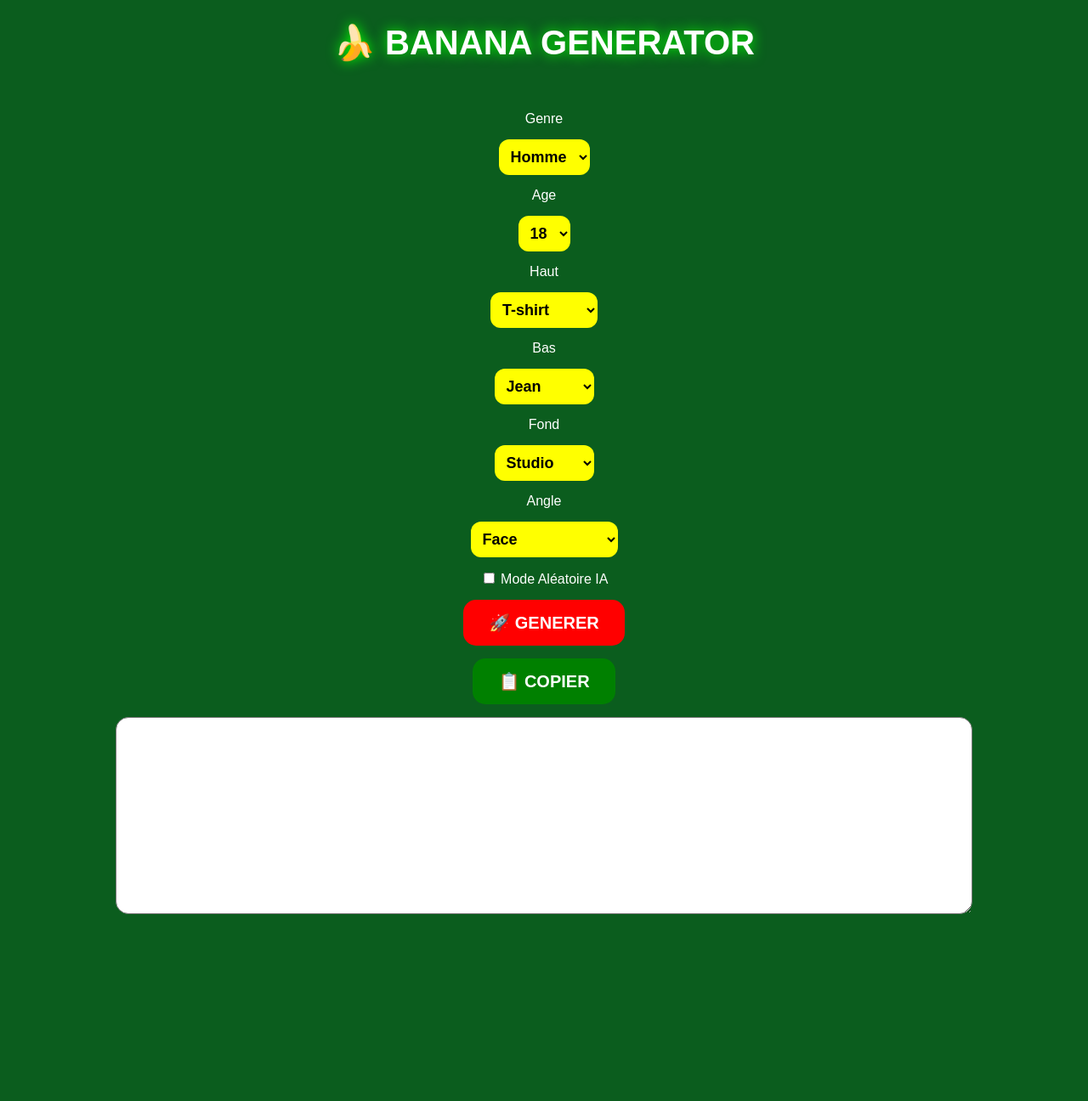
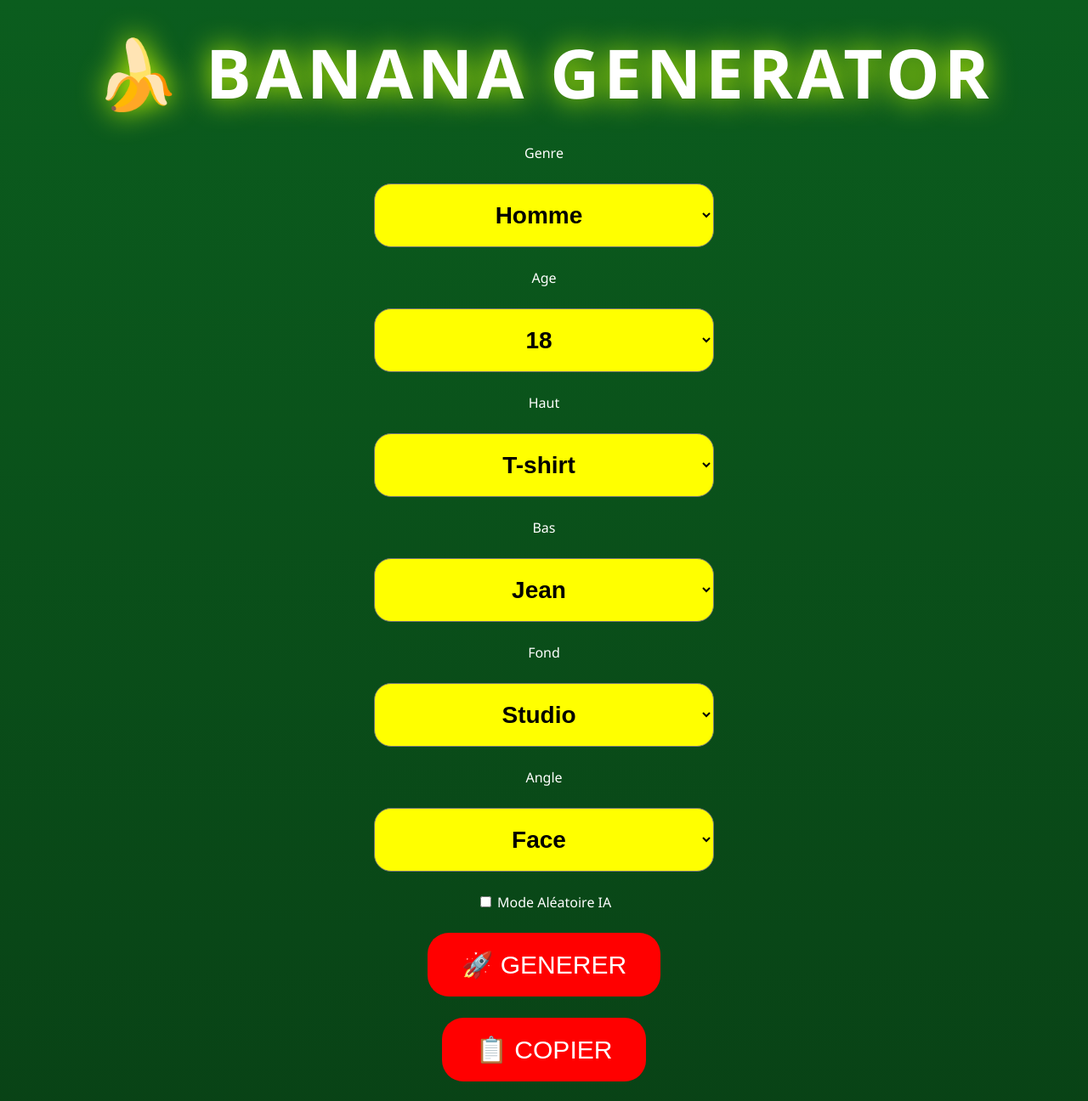
Before and after one commit to L3ryx/Max-V2-IA, a plain HTML site: page index.html in a window 1280 px wide. Shown: the top 1296 px of the page at 85% size. Before the commit the page ends 1106 px from the top, so only its background shows below. Drawn offline with Linux system fonts and the light colour scheme.

Commit message:
Update style.css

```diff
--- a/style.css
+++ b/style.css
@@ -1,61 +1,74 @@
 body{
 margin:0;
-font-family:Arial;
-background:#0b5d1e;
+background:linear-gradient(180deg,#0b5d1e,#083d14);
 color:white;
-text-align:center;
+font-family:'Segoe UI', sans-serif;
+cursor:url("https://cdn-icons-png.flaticon.com/512/590/590685.png"), auto;
+overflow:hidden;
 }
 
+/* ===== TITRE ===== */
+
 h1{
-font-size:40px;
-text-shadow:0 0 15px lime;
+font-size:80px;
+text-align:center;
+font-weight:bold;
+color:white;
+animation:glow 2s infinite alternate;
+letter-spacing:5px;
+margin:0;
+padding:30px;
 }
+
+@keyframes glow{
+from{text-shadow:0 0 10px lime;}
+to{text-shadow:0 0 40px yellow;}
+}
+
+/* ===== CONTAINER ===== */
 
 .container{
 display:flex;
 flex-direction:column;
 align-items:center;
-gap:15px;
-padding:30px;
+gap:25px;
 }
+
+/* ===== SELECT ===== */
 
 select{
 background:yellow;
-font-size:18px;
-padding:10px;
-border-radius:12px;
-border:none;
+font-size:28px;
+padding:20px;
+border-radius:20px;
 font-weight:bold;
+width:400px;
+text-align:center;
 }
 
+/* ===== BUTTON ===== */
+
 button{
-font-size:20px;
-padding:15px 30px;
-border:none;
-border-radius:15px;
-cursor:pointer;
-font-weight:bold;
-transition:0.3s;
-}
-
-.generate{
 background:red;
 color:white;
-}
-
-.copy{
-background:green;
-color:white;
+font-size:30px;
+padding:20px 40px;
+border:none;
+border-radius:25px;
+cursor:pointer;
+transition:0.3s;
 }
 
 button:hover{
 transform:scale(1.1);
 }
 
+/* ===== TEXTAREA ===== */
+
 textarea{
 width:80%;
-height:200px;
-border-radius:15px;
-padding:15px;
-font-size:16px;
+height:250px;
+font-size:20px;
+border-radius:20px;
+padding:20px;
 }
```
